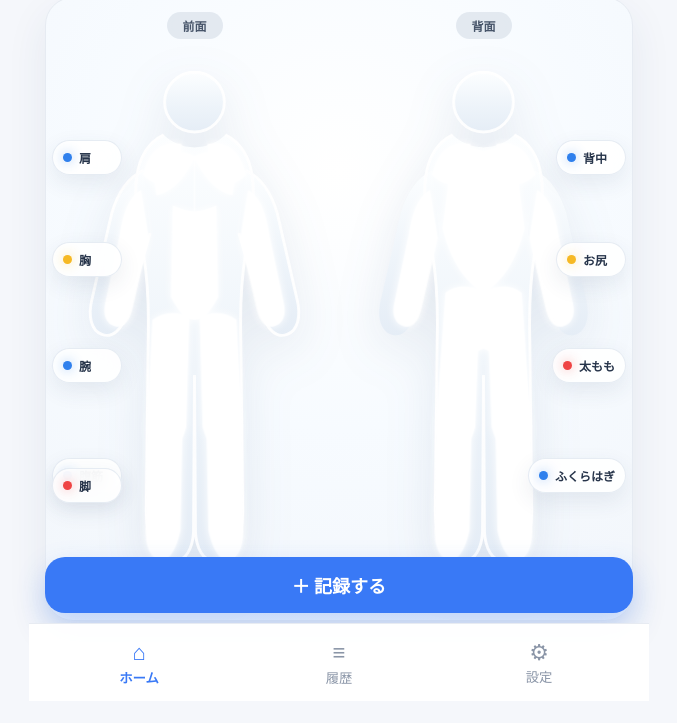
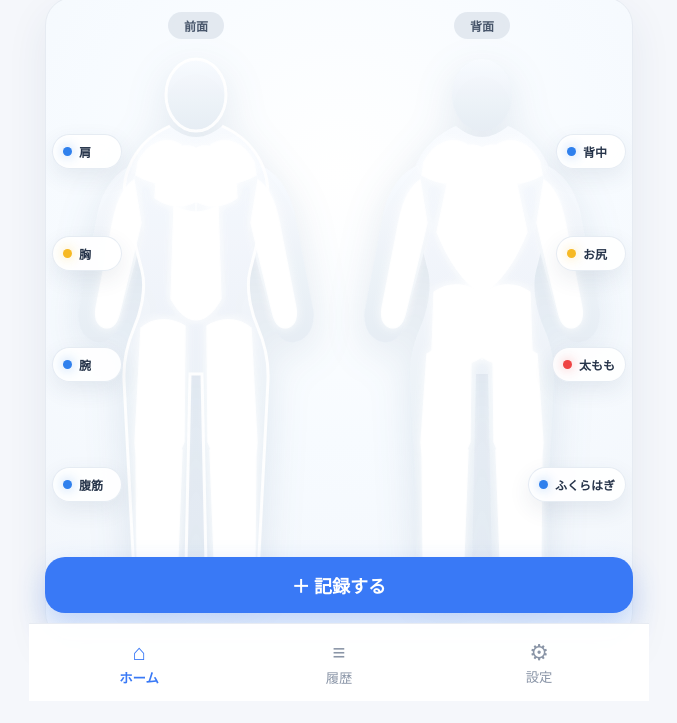
Before and after one commit to y-shibuya9842/fitness, a plain HTML site: page index.html in a window 1280 px wide. Shown: the part 99-822 px from the top of the page, without its empty margins (301-978 px from the left). Drawn offline with Linux system fonts and the light colour scheme.

Commit message:
Add files via upload

```diff
--- a/index.html
+++ b/index.html
@@ -5,6 +5,8 @@
   <meta name="viewport" content="width=device-width, initial-scale=1, viewport-fit=cover" />
   <meta name="theme-color" content="#f7f9fc" />
   <title>マイボディ</title>
+  <link rel="icon" href="favicon.svg" type="image/svg+xml" />
+  <link rel="apple-touch-icon" href="apple-touch-icon.png" />
   <link rel="stylesheet" href="styles.css" />
 </head>
 <body>
@@ -21,106 +23,90 @@
       <section class="screen active" id="screen-home">
         <div class="hero-body-card">
           <div class="body-stage">
-            <div class="figure-wrap figure-front">
+            <div class="figure-wrap">
               <span class="body-label">前面</span>
               <svg class="anatomy-svg" viewBox="0 0 260 560" aria-label="人体前面">
                 <defs>
                   <filter id="softGlowFront" x="-30%" y="-30%" width="160%" height="160%">
-                    <feGaussianBlur stdDeviation="4.5" result="blur"/>
+                    <feGaussianBlur stdDeviation="5" result="blur"/>
                     <feMerge><feMergeNode in="blur"/><feMergeNode in="SourceGraphic"/></feMerge>
                   </filter>
-                  <linearGradient id="shellFront" x1="0" y1="0" x2="0" y2="1">
-                    <stop offset="0%" stop-color="#fcfeff"/>
-                    <stop offset="55%" stop-color="#eef4fa"/>
-                    <stop offset="100%" stop-color="#e5edf6"/>
+                  <linearGradient id="bodyBaseFront" x1="0" y1="0" x2="0" y2="1">
+                    <stop offset="0%" stop-color="#f8fbff"/><stop offset="55%" stop-color="#edf3f9"/><stop offset="100%" stop-color="#e6edf5"/>
                   </linearGradient>
                 </defs>
-                <g fill="url(#shellFront)">
-                  <circle cx="130" cy="54" r="31"/>
-                  <path d="M98 88 C84 95 73 109 70 132 C67 155 72 182 77 211 C81 235 83 265 82 302 L80 478 C80 511 93 530 109 530 C121 530 128 517 129 500 L130 337 L130 337 L131 500 C132 517 139 530 151 530 C167 530 180 511 180 478 L178 302 C177 265 179 235 183 211 C188 182 193 155 190 132 C187 109 176 95 162 88 C154 96 143 101 130 101 C117 101 106 96 98 88 Z"/>
-                  <path d="M77 125 C61 132 50 149 44 170 L24 257 C19 276 23 291 34 295 C45 299 55 290 60 272 L84 190 Z"/>
-                  <path d="M183 125 C199 132 210 149 216 170 L236 257 C241 276 237 291 226 295 C215 299 205 290 200 272 L176 190 Z"/>
+                <g class="body-shell" fill="url(#bodyBaseFront)">
+                  <ellipse cx="130" cy="45" rx="30" ry="36"/>
+                  <path d="M104 76 C88 83 72 95 63 117 C56 134 57 153 64 174 L76 221 C80 237 76 260 68 278 C62 292 57 309 58 331 L67 504 C68 525 81 541 98 541 C111 541 119 531 120 514 L124 324 L136 324 L140 514 C141 531 149 541 162 541 C179 541 192 525 193 504 L202 331 C203 309 198 292 192 278 C184 260 180 237 184 221 L196 174 C203 153 204 134 197 117 C188 95 172 83 156 76 C149 82 140 87 130 87 C120 87 111 82 104 76 Z"/>
+                  <path d="M67 115 C50 121 38 138 32 160 L13 259 C10 276 18 290 31 292 C43 294 51 284 54 269 L77 183 Z"/>
+                  <path d="M193 115 C210 121 222 138 228 160 L247 259 C250 276 242 290 229 292 C217 294 209 284 206 269 L183 183 Z"/>
                 </g>
-                <g fill="none" stroke="#ffffff" stroke-width="3" opacity=".9">
-                  <circle cx="130" cy="54" r="31"/>
-                  <path d="M98 88 C84 95 73 109 70 132 C67 155 72 182 77 211 C81 235 83 265 82 302 L80 478 C80 511 93 530 109 530 C121 530 128 517 129 500 L130 337 L131 500 C132 517 139 530 151 530 C167 530 180 511 180 478 L178 302 C177 265 179 235 183 211 C188 182 193 155 190 132 C187 109 176 95 162 88"/>
-                  <path d="M77 125 C61 132 50 149 44 170 L24 257 C19 276 23 291 34 295 C45 299 55 290 60 272 L84 190"/>
-                  <path d="M183 125 C199 132 210 149 216 170 L236 257 C241 276 237 291 226 295 C215 299 205 290 200 272 L176 190"/>
+                <g class="body-outline" fill="none" stroke="#ffffff" stroke-width="3" opacity=".9">
+                  <ellipse cx="130" cy="45" rx="30" ry="36"/>
+                  <path d="M104 76 C88 83 72 95 63 117 C56 134 57 153 64 174 L76 221 C80 237 76 260 68 278 C62 292 57 309 58 331 L67 504 C68 525 81 541 98 541 C111 541 119 531 120 514 L124 324 L136 324 L140 514 C141 531 149 541 162 541 C179 541 192 525 193 504 L202 331 C203 309 198 292 192 278 C184 260 180 237 184 221 L196 174 C203 153 204 134 197 117 C188 95 172 83 156 76"/>
                 </g>
                 <g filter="url(#softGlowFront)">
-                  <path class="muscle-part" data-part="shoulders" d="M81 118 C88 101 102 95 116 98 L110 138 C97 141 86 138 77 129 Z"/>
-                  <path class="muscle-part" data-part="shoulders" d="M179 118 C172 101 158 95 144 98 L150 138 C163 141 174 138 183 129 Z"/>
-                  <path class="muscle-part" data-part="chest" d="M95 116 C104 106 118 104 130 111 C119 132 108 146 91 150 L88 127 Z"/>
-                  <path class="muscle-part" data-part="chest" d="M165 116 C156 106 142 104 130 111 C141 132 152 146 169 150 L172 127 Z"/>
-                  <path class="muscle-part" data-part="arms" d="M74 146 C61 154 56 172 53 191 L38 262 C35 275 39 284 48 286 C56 288 62 281 65 268 L82 195 Z"/>
-                  <path class="muscle-part" data-part="arms" d="M186 146 C199 154 204 172 207 191 L222 262 C225 275 221 284 212 286 C204 288 198 281 195 268 L178 195 Z"/>
-                  <path class="muscle-part" data-part="abs" d="M108 162 C116 166 123 168 130 168 C137 168 144 166 152 162 L154 256 C146 271 139 279 130 279 C121 279 114 271 106 256 Z"/>
-                  <path class="muscle-part" data-part="thighs" d="M87 280 C99 272 113 271 124 279 L121 391 C116 409 108 420 97 425 C87 420 81 409 81 391 Z"/>
-                  <path class="muscle-part" data-part="thighs" d="M173 280 C161 272 147 271 136 279 L139 391 C144 409 152 420 163 425 C173 420 179 409 179 391 Z"/>
-                  <path class="muscle-part" data-part="calves" d="M82 395 C91 389 105 388 117 393 L115 498 C111 517 104 527 96 530 C86 527 80 517 80 500 Z"/>
-                  <path class="muscle-part" data-part="calves" d="M178 395 C169 389 155 388 143 393 L145 498 C149 517 156 527 164 530 C174 527 180 517 180 500 Z"/>
+                  <path class="muscle-part muscle-soft" data-part="shoulders" d="M72 112 C83 91 101 86 115 95 L107 132 C94 135 82 132 70 125 Z"/>
+                  <path class="muscle-part muscle-soft" data-part="shoulders" d="M188 112 C177 91 159 86 145 95 L153 132 C166 135 178 132 190 125 Z"/>
+                  <path class="muscle-part muscle-soft" data-part="chest" d="M105 103 C113 95 124 94 130 99 L130 151 C117 159 102 157 89 148 L91 113 Z"/>
+                  <path class="muscle-part muscle-soft" data-part="chest" d="M155 103 C147 95 136 94 130 99 L130 151 C143 159 158 157 171 148 L169 113 Z"/>
+                  <path class="muscle-part muscle-soft" data-part="arms" d="M68 130 C54 140 49 159 45 181 L30 258 C28 270 33 278 41 278 C48 278 52 271 54 261 L75 173 Z"/>
+                  <path class="muscle-part muscle-soft" data-part="arms" d="M192 130 C206 140 211 159 215 181 L230 258 C232 270 227 278 219 278 C212 278 208 271 206 261 L185 173 Z"/>
+                  <path class="muscle-part muscle-soft" data-part="abs" d="M108 156 C116 160 123 162 130 162 C137 162 144 160 152 156 L155 249 C147 263 139 270 130 270 C121 270 113 263 105 249 Z"/>
+                  <path class="muscle-part muscle-soft" data-part="thighs" d="M75 278 C88 267 105 267 119 276 L118 392 C111 410 101 421 88 421 C77 421 70 410 69 393 Z"/>
+                  <path class="muscle-part muscle-soft" data-part="thighs" d="M185 278 C172 267 155 267 141 276 L142 392 C149 410 159 421 172 421 C183 421 190 410 191 393 Z"/>
+                  <path class="muscle-part muscle-soft" data-part="calves" d="M70 398 C81 389 103 390 116 400 L112 506 C108 523 99 531 89 531 C78 531 71 520 71 505 Z"/>
+                  <path class="muscle-part muscle-soft" data-part="calves" d="M190 398 C179 389 157 390 144 400 L148 506 C152 523 161 531 171 531 C182 531 189 520 189 505 Z"/>
                 </g>
                 <g class="muscle-lines" fill="none" stroke="#ffffff" stroke-width="2" opacity=".55">
-                  <path d="M130 112 L130 262"/>
-                  <path d="M106 189 L154 189"/>
-                  <path d="M106 217 L154 217"/>
-                  <path d="M106 245 L154 245"/>
+                  <path d="M130 102 L130 255"/><path d="M108 182 L152 182"/><path d="M107 208 L153 208"/><path d="M106 235 L154 235"/>
                 </g>
               </svg>
               <div class="callout left c1"><i></i>肩</div>
               <div class="callout left c2"><i></i>胸</div>
               <div class="callout left c3"><i></i>腕</div>
               <div class="callout left c4"><i></i>腹筋</div>
-              <div class="callout left c5"><i></i>脚</div>
             </div>
 
-            <div class="figure-wrap figure-back">
+            <div class="figure-wrap">
               <span class="body-label">背面</span>
               <svg class="anatomy-svg" viewBox="0 0 260 560" aria-label="人体背面">
                 <defs>
                   <filter id="softGlowBack" x="-30%" y="-30%" width="160%" height="160%">
-                    <feGaussianBlur stdDeviation="4.5" result="blur"/>
+                    <feGaussianBlur stdDeviation="5" result="blur"/>
                     <feMerge><feMergeNode in="blur"/><feMergeNode in="SourceGraphic"/></feMerge>
                   </filter>
-                  <linearGradient id="shellBack" x1="0" y1="0" x2="0" y2="1">
-                    <stop offset="0%" stop-color="#fcfeff"/>
-                    <stop offset="55%" stop-color="#eef4fa"/>
-                    <stop offset="100%" stop-color="#e5edf6"/>
+                  <linearGradient id="bodyBaseBack" x1="0" y1="0" x2="0" y2="1">
+                    <stop offset="0%" stop-color="#f8fbff"/><stop offset="55%" stop-color="#edf3f9"/><stop offset="100%" stop-color="#e6edf5"/>
                   </linearGradient>
                 </defs>
-                <g fill="url(#shellBack)">
-                  <circle cx="130" cy="54" r="31"/>
-                  <path d="M98 88 C84 95 73 109 70 132 C67 155 72 182 77 211 C81 235 83 265 82 302 L80 478 C80 511 93 530 109 530 C121 530 128 517 129 500 L130 337 L130 337 L131 500 C132 517 139 530 151 530 C167 530 180 511 180 478 L178 302 C177 265 179 235 183 211 C188 182 193 155 190 132 C187 109 176 95 162 88 C154 96 143 101 130 101 C117 101 106 96 98 88 Z"/>
-                  <path d="M77 125 C61 132 50 149 44 170 L24 257 C19 276 23 291 34 295 C45 299 55 290 60 272 L84 190 Z"/>
-                  <path d="M183 125 C199 132 210 149 216 170 L236 257 C241 276 237 291 226 295 C215 299 205 290 200 272 L176 190 Z"/>
-                </g>
-                <g fill="none" stroke="#ffffff" stroke-width="3" opacity=".9">
-                  <circle cx="130" cy="54" r="31"/>
-                  <path d="M98 88 C84 95 73 109 70 132 C67 155 72 182 77 211 C81 235 83 265 82 302 L80 478 C80 511 93 530 109 530 C121 530 128 517 129 500 L130 337 L131 500 C132 517 139 530 151 530 C167 530 180 511 180 478 L178 302 C177 265 179 235 183 211 C188 182 193 155 190 132 C187 109 176 95 162 88"/>
+                <g class="body-shell" fill="url(#bodyBaseBack)">
+                  <ellipse cx="130" cy="45" rx="30" ry="36"/>
+                  <path d="M104 76 C88 83 72 95 63 117 C56 134 57 153 64 174 L76 221 C80 237 76 260 68 278 C62 292 57 309 58 331 L67 504 C68 525 81 541 98 541 C111 541 119 531 120 514 L124 324 L136 324 L140 514 C141 531 149 541 162 541 C179 541 192 525 193 504 L202 331 C203 309 198 292 192 278 C184 260 180 237 184 221 L196 174 C203 153 204 134 197 117 C188 95 172 83 156 76 C149 82 140 87 130 87 C120 87 111 82 104 76 Z"/>
+                  <path d="M67 115 C50 121 38 138 32 160 L13 259 C10 276 18 290 31 292 C43 294 51 284 54 269 L77 183 Z"/>
+                  <path d="M193 115 C210 121 222 138 228 160 L247 259 C250 276 242 290 229 292 C217 294 209 284 206 269 L183 183 Z"/>
                 </g>
                 <g filter="url(#softGlowBack)">
-                  <path class="muscle-part" data-part="shoulders" d="M81 118 C88 101 102 95 116 98 L110 138 C97 141 86 138 77 129 Z"/>
-                  <path class="muscle-part" data-part="shoulders" d="M179 118 C172 101 158 95 144 98 L150 138 C163 141 174 138 183 129 Z"/>
-                  <path class="muscle-part" data-part="back" d="M98 110 C106 102 117 100 130 106 C143 100 154 102 162 110 L172 185 C164 217 149 240 130 251 C111 240 96 217 88 185 Z"/>
-                  <path class="muscle-part" data-part="arms" d="M74 146 C61 154 56 172 53 191 L38 262 C35 275 39 284 48 286 C56 288 62 281 65 268 L82 195 Z"/>
-                  <path class="muscle-part" data-part="arms" d="M186 146 C199 154 204 172 207 191 L222 262 C225 275 221 284 212 286 C204 288 198 281 195 268 L178 195 Z"/>
-                  <path class="muscle-part" data-part="glutes" d="M91 252 C101 244 115 243 130 252 L130 309 C114 317 100 317 87 307 Z"/>
-                  <path class="muscle-part" data-part="glutes" d="M169 252 C159 244 145 243 130 252 L130 309 C146 317 160 317 173 307 Z"/>
-                  <path class="muscle-part" data-part="thighs" d="M87 308 C99 300 113 299 124 307 L121 391 C116 409 108 420 97 425 C87 420 81 409 81 391 Z"/>
-                  <path class="muscle-part" data-part="thighs" d="M173 308 C161 300 147 299 136 307 L139 391 C144 409 152 420 163 425 C173 420 179 409 179 391 Z"/>
-                  <path class="muscle-part" data-part="calves" d="M82 395 C91 389 105 388 117 393 L115 498 C111 517 104 527 96 530 C86 527 80 517 80 500 Z"/>
-                  <path class="muscle-part" data-part="calves" d="M178 395 C169 389 155 388 143 393 L145 498 C149 517 156 527 164 530 C174 527 180 517 180 500 Z"/>
+                  <path class="muscle-part muscle-soft" data-part="shoulders" d="M72 112 C83 91 101 86 115 95 L107 132 C94 135 82 132 70 125 Z"/>
+                  <path class="muscle-part muscle-soft" data-part="shoulders" d="M188 112 C177 91 159 86 145 95 L153 132 C166 135 178 132 190 125 Z"/>
+                  <path class="muscle-part muscle-soft" data-part="back" d="M102 102 C112 95 122 93 130 98 C138 93 148 95 158 102 L175 182 C163 212 149 232 130 244 C111 232 97 212 85 182 Z"/>
+                  <path class="muscle-part muscle-soft" data-part="arms" d="M68 130 C54 140 49 159 45 181 L30 258 C28 270 33 278 41 278 C48 278 52 271 54 261 L75 173 Z"/>
+                  <path class="muscle-part muscle-soft" data-part="arms" d="M192 130 C206 140 211 159 215 181 L230 258 C232 270 227 278 219 278 C212 278 208 271 206 261 L185 173 Z"/>
+                  <path class="muscle-part muscle-soft" data-part="glutes" d="M82 242 C98 231 116 233 130 245 L130 307 C113 318 95 317 80 303 Z"/>
+                  <path class="muscle-part muscle-soft" data-part="glutes" d="M178 242 C162 231 144 233 130 245 L130 307 C147 318 165 317 180 303 Z"/>
+                  <path class="muscle-part muscle-soft" data-part="thighs" d="M75 304 C88 295 105 294 119 304 L118 392 C111 410 101 421 88 421 C77 421 70 410 69 393 Z"/>
+                  <path class="muscle-part muscle-soft" data-part="thighs" d="M185 304 C172 295 155 294 141 304 L142 392 C149 410 159 421 172 421 C183 421 190 410 191 393 Z"/>
+                  <path class="muscle-part muscle-soft" data-part="calves" d="M70 398 C81 389 103 390 116 400 L112 506 C108 523 99 531 89 531 C78 531 71 520 71 505 Z"/>
+                  <path class="muscle-part muscle-soft" data-part="calves" d="M190 398 C179 389 157 390 144 400 L148 506 C152 523 161 531 171 531 C182 531 189 520 189 505 Z"/>
                 </g>
-                <g class="muscle-lines" fill="none" stroke="#ffffff" stroke-width="2" opacity=".46">
-                  <path d="M130 107 L130 251"/>
-                </g>
+                <g class="muscle-lines" fill="none" stroke="#ffffff" stroke-width="2" opacity=".45"><path d="M130 98 L130 244"/><path d="M130 245 L130 310"/></g>
               </svg>
               <div class="callout right c1"><i></i>背中</div>
               <div class="callout right c2"><i></i>お尻</div>
               <div class="callout right c3"><i></i>太もも</div>
               <div class="callout right c4"><i></i>ふくらはぎ</div>
             </div>
-</div>
+          </div>
         </div>
 
         <button class="primary floating-action" id="open-register">＋ 記録する</button>
@@ -129,6 +115,7 @@
       <section class="screen" id="screen-history">
         <div class="section-heading">
           <h2>トレーニング履歴</h2>
+          <p>日ごとの記録を確認できます</p>
         </div>
         <div id="history-list" class="history-list"></div>
       </section>
@@ -140,6 +127,8 @@
         </div>
 
         <div class="card settings-card">
+          <h3>色の基準設定</h3>
+          <p class="muted">ポイントに応じて白→青→黄→赤へ滑らかに変化します。</p>
           <div class="threshold-grid">
             <label>
               <span>青の基準</span>
@@ -163,6 +152,7 @@
           <div class="section-title-row">
             <div>
               <h3>種目管理</h3>
+              <p class="muted">自宅トレーニングを中心に初期登録済みです。</p>
             </div>
             <button class="small-button" id="open-exercise-editor">＋ 種目追加</button>
           </div>
--- a/styles.css
+++ b/styles.css
@@ -174,15 +174,13 @@ input:focus, select:focus { border-color:#9bb9ff; box-shadow:0 0 0 3px #eaf1ff;
 .body-stage {
   display: grid;
   grid-template-columns: 1fr 1fr;
-  gap: 8px;
-  min-height: 590px;
+  gap: 2px;
+  min-height: 610px;
 }
 .figure-wrap {
   position: relative;
   min-width: 0;
   padding-top: 38px;
-  display:flex;
-  justify-content:center;
 }
 .figure-wrap .body-label {
   position: absolute;
@@ -200,13 +198,12 @@ input:focus, select:focus { border-color:#9bb9ff; box-shadow:0 0 0 3px #eaf1ff;
 }
 .anatomy-svg {
   width: 100%;
-  max-width: 255px;
-  height: 540px;
+  height: 560px;
   display: block;
   overflow: visible;
-  filter: drop-shadow(0 16px 24px rgba(45,79,122,.10));
+  filter: drop-shadow(0 12px 20px rgba(45,79,122,.12));
 }
-.body-shell { opacity: .96; }
+.body-shell { opacity: .92; }
 .muscle-part {
   fill: #ffffff;
   stroke: rgba(255,255,255,.95);
@@ -214,7 +211,6 @@ input:focus, select:focus { border-color:#9bb9ff; box-shadow:0 0 0 3px #eaf1ff;
   transition: fill .45s ease, filter .45s ease, opacity .45s ease;
 }
 .muscle-soft { opacity: .96; }
-.muscle-part { opacity: .94; }
 .callout {
   position: absolute;
   z-index: 7;
@@ -241,20 +237,18 @@ input:focus, select:focus { border-color:#9bb9ff; box-shadow:0 0 0 3px #eaf1ff;
 }
 .callout.left { left: -2px; }
 .callout.right { right: -2px; }
-.callout.c1 { top: 128px; }
-.callout.c2 { top: 230px; }
-.callout.c3 { top: 336px; }
-.callout.c4 { top: 446px; }
-.callout.c5 { top: 456px; }
-.figure-front .callout.c2 i { background:#f6b924; box-shadow:0 0 12px rgba(246,185,36,.45); }
-.figure-front .callout.c5 i { background:#ef4444; box-shadow:0 0 12px rgba(239,68,68,.45); }
-.figure-back .callout.c2 i { background:#f6b924; box-shadow:0 0 12px rgba(246,185,36,.45); }
-.figure-back .callout.c3 i { background:#ef4444; box-shadow:0 0 12px rgba(239,68,68,.45); }
+.callout.c1 { top: 122px; }
+.callout.c2 { top: 224px; }
+.callout.c3 { top: 335px; }
+.callout.c4 { top: 455px; }
+.figure-wrap:first-child .callout.c2 i { background:#f6b924; box-shadow:0 0 12px rgba(246,185,36,.45); }
+.figure-wrap:nth-child(2) .callout.c2 i { background:#f6b924; box-shadow:0 0 12px rgba(246,185,36,.45); }
+.figure-wrap:nth-child(2) .callout.c3 i { background:#ef4444; box-shadow:0 0 12px rgba(239,68,68,.45); }
 .floating-action {
   position: sticky;
   bottom: 88px;
   z-index: 10;
-  margin-top: 10px;
+  margin-top: 16px;
   min-height: 56px;
   border-radius: 20px;
   font-size: 18px;
@@ -262,15 +256,14 @@ input:focus, select:focus { border-color:#9bb9ff; box-shadow:0 0 0 3px #eaf1ff;
 }
 @media (max-width: 420px) {
   .hero-body-card { padding-left: 2px; padding-right: 2px; border-radius: 24px; }
-  .body-stage { min-height: 525px; gap: 4px; }
-  .anatomy-svg { height: 500px; max-width: 220px; }
+  .body-stage { min-height: 545px; }
+  .anatomy-svg { height: 515px; }
   .callout { min-width: 58px; padding: 7px 8px; font-size: 10px; gap: 5px; }
   .callout i { width: 7px; height: 7px; }
   .callout.left { left: -6px; }
   .callout.right { right: -6px; }
   .callout.c1 { top: 116px; }
-  .callout.c2 { top: 210px; }
-  .callout.c3 { top: 309px; }
-  .callout.c4 { top: 411px; }
-  .callout.c5 { top: 425px; }
+  .callout.c2 { top: 211px; }
+  .callout.c3 { top: 311px; }
+  .callout.c4 { top: 417px; }
 }
```
Also changed, not shown: app.js (+31 -5 lines), apple-touch-icon.png (added), favicon-192.png (added), favicon.svg (added).
